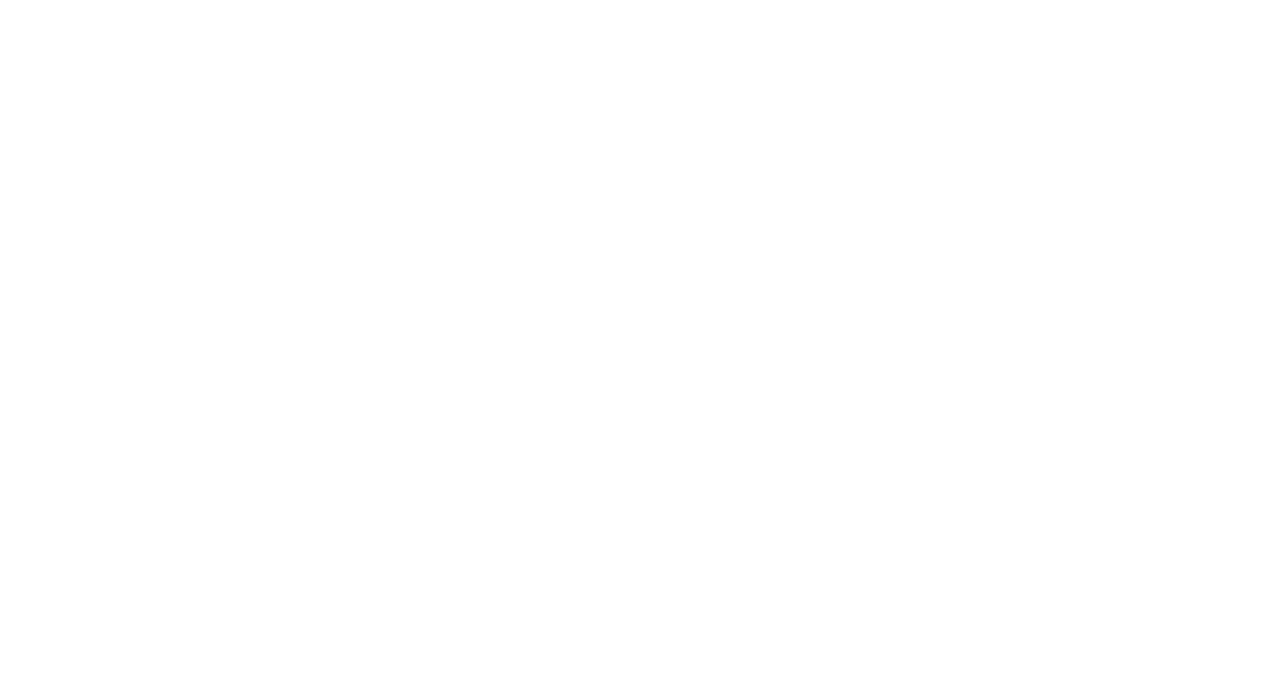
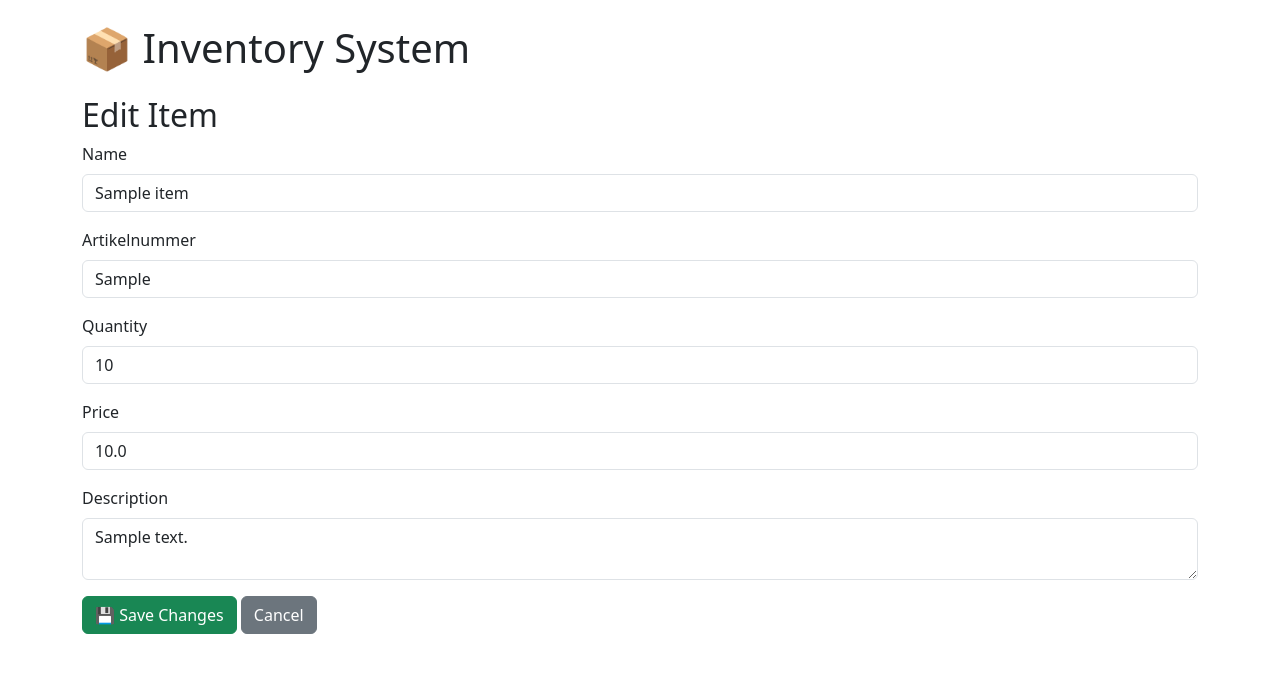
Before and after one commit to kimma86/kimventory, a Flask app: page /edit/1 in a window 1280 px wide. Before the commit the part shown is empty. Shown: the top 673 px of the page. Run offline with Flask 3, Linux system fonts and the light colour scheme; tables that the repository leaves empty hold one stand-in row (values such as "Sample post").

Commit message:
first draft

```diff
--- a/app.py
+++ b/app.py
@@ -8,7 +8,7 @@
 
 with app.app_context():
     db.create_all()
-    # db.drop_all()  # Uncomment to reset the database
+    # db.drop_all()  # nuke database
 
 @app.route('/')
 def index():
@@ -24,12 +24,26 @@
         price = float(request.form['price'])
         description = request.form['description']
 
-        new_item = Item(name=name, quantity=quantity, artnr=artnr, price=price, description=description)
-        db.session.add(new_item)
-        db.session.commit()
+        existing_item = Item.query.filter_by(artnr=artnr).first() # Check for existing item by artnr
+
+        if existing_item:
+            existing_item.quantity += quantity
+            db.session.commit()
+        else:
+            new_item = Item(
+                name=name,
+                quantity=quantity,
+                artnr=artnr,
+                price=price,
+                description=description
+            )
+            db.session.add(new_item)
+            db.session.commit()
 
         return redirect(url_for('index'))
+
     return render_template('add_item.html')
+
 
 @app.route('/edit/<int:item_id>', methods=['GET', 'POST'])
 def edit_item(item_id):
@@ -40,6 +54,7 @@
         item.artnr = request.form['artnr']
         item.price = float(request.form['price'])
         item.description = request.form['description']
+        item.ean = request.form['description']
 
         db.session.commit()
         return redirect(url_for('index'))
--- a/models.py
+++ b/models.py
@@ -6,9 +6,10 @@
     id = db.Column(db.Integer, primary_key=True)
     name = db.Column(db.String(80), nullable=False)
     quantity = db.Column(db.Integer, nullable=False, default=0)
-    artnr = db.Column(db.String(20), unique=True, nullable=False)
+    artnr = db.Column(db.String(20), unique=False, nullable=False)
     price = db.Column(db.Float, nullable=False)
     description = db.Column(db.String(200), nullable=True)
+    ean = db.Column(db.String(200), nullable=True)
 
     def __repr__(self):
         return f'<Item {self.name} ({self.quantity})>'
--- a/templates/base.html
+++ b/templates/base.html
@@ -1,7 +1,7 @@
 <!doctype html>
 <html lang="en">
 <head>
-    <title>Inventory System</title>
+    <title>kImventory System</title>
     <link href="https://cdn.jsdelivr.net/npm/bootstrap@5.3.0/dist/css/bootstrap.min.css" rel="stylesheet">
 </head>
 <body class="container mt-4">
--- a/templates/edit_item.html
+++ b/templates/edit_item.html
@@ -1,10 +1,66 @@
-<!DOCTYPE html>
-<html lang="en">
-<head>
-    <meta charset="UTF-8">
-    <title>Title</title>
-</head>
-<body>
+{% extends "base.html" %}
+{% block content %}
+<h2>Edit Item</h2>
+<form method="POST">
+    <div class="mb-3">
+        <label for="name" class="form-label">Name</label>
+        <input
+            type="text"
+            id="name"
+            name="name"
+            value="{{ item.name }}"
+            class="form-control"
+            required
+        >
+    </div>
 
-</body>
-</html>
+    <div class="mb-3">
+        <label for="artnr" class="form-label">Artikelnummer</label>
+        <input
+            type="text"
+            id="artnr"
+            name="artnr"
+            value="{{ item.artnr }}"
+            class="form-control"
+            required
+        >
+    </div>
+
+    <div class="mb-3">
+        <label for="quantity" class="form-label">Quantity</label>
+        <input
+            type="number"
+            id="quantity"
+            name="quantity"
+            value="{{ item.quantity }}"
+            class="form-control"
+            required
+        >
+    </div>
+
+    <div class="mb-3">
+        <label for="price" class="form-label">Price</label>
+        <input
+            type="number"
+            id="price"
+            name="price"
+            step="0.01"
+            value="{{ item.price }}"
+            class="form-control"
+            required
+        >
+    </div>
+
+    <div class="mb-3">
+        <label for="description" class="form-label">Description</label>
+        <textarea
+            id="description"
+            name="description"
+            class="form-control"
+        >{{ item.description }}</textarea>
+    </div>
+
+    <button type="submit" class="btn btn-success">💾 Save Changes</button>
+    <a href="{{ url_for('index') }}" class="btn btn-secondary">Cancel</a>
+</form>
+{% endblock %}
--- a/templates/index.html
+++ b/templates/index.html
@@ -13,7 +13,7 @@
 <table class="table table-bordered">
     <thead>
         <tr>
-            <th>Name</th><th>Quantity</th><th>Category</th><th>Actions</th>
+            <th>Name</th><th>Quantity</th><th>Description</th><th>Actions</th>
         </tr>
     </thead>
     <tbody>
@@ -21,7 +21,7 @@
         <tr>
             <td>{{ item.name }}</td>
             <td>{{ item.quantity }}</td>
-            <td>{{ item.category }}</td>
+            <td>{{ item.description }}</td>
             <td>
                 <a href="{{ url_for('edit_item', item_id=item.id) }}" class="btn btn-sm btn-warning">✏️ Edit</a>
                 <a href="{{ url_for('delete_item', item_id=item.id) }}" class="btn btn-sm btn-danger">🗑 Delete</a>
```
Also changed, not shown: templates/add_item.html (+14 -2 lines).
